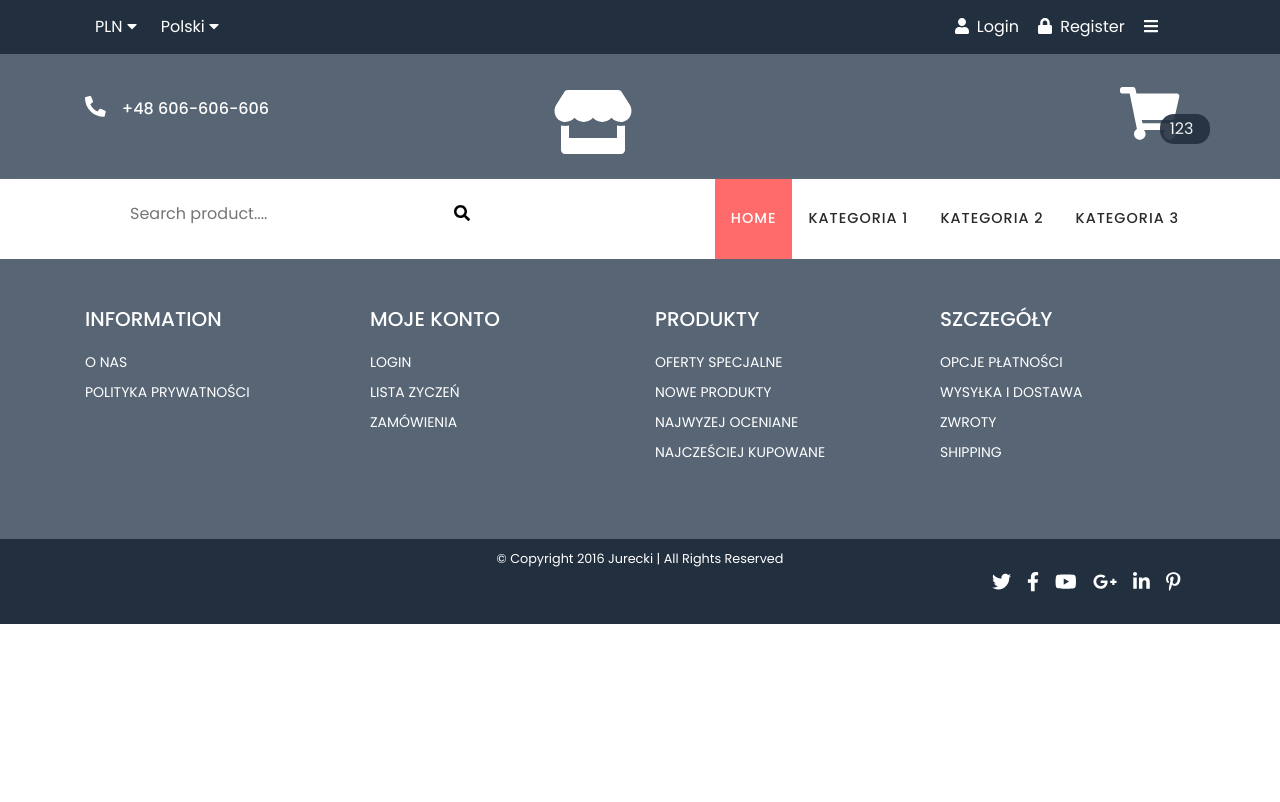
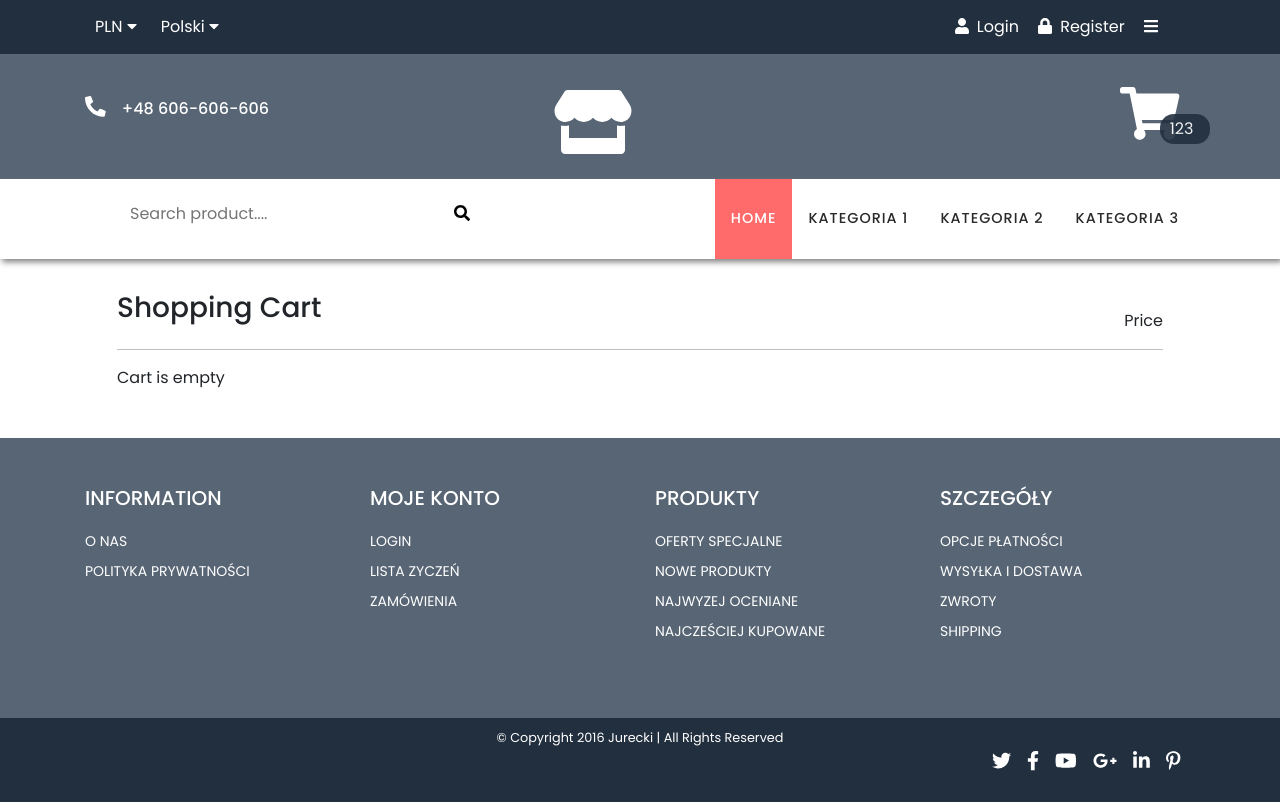
Before and after one commit to jurecki/amigurumi, a React (Create React App) app: page /cart/1 in a window 1280 px wide. Built offline with nearby package versions, Linux system fonts and the light colour scheme.

Commit message:
ShoppingCart component in progress

```diff
--- a/src/App.js
+++ b/src/App.js
@@ -12,6 +12,7 @@ import ProductList from './components/views/ProductList/ProductList';
 import ProductPage from './components/views/ProductPage/ProductPage';
 import RegisterPage from './components/views/RegisterPage/RegisterPage';
 import LoginPage from './components/views/LoginPage/LoginPage';
+import ShoppingCartPage from './components/views/ShoppingCartPage/ShoppingCartPageContainer';
 
 class App extends Component {
   render() {
@@ -20,11 +21,12 @@ class App extends Component {
         <BrowserRouter>
           <MainLayout>
             <Switch>
-              <Route exact path={'/'} component={Homepage} />
-              <Route exact path={'/shop'} component={ProductList} />
-              <Route exact path={'/product/:id'} component={ProductPage} />
-              <Route exact path={'/register'} component={RegisterPage} />
-              <Route exact path={'/login'} component={LoginPage} />
+              <Route exact={true} path={'/'} component={Homepage} />
+              <Route path={'/shop'} component={ProductList} />
+              <Route path={'/product/:id'} component={ProductPage} />
+              <Route path={'/register'} component={RegisterPage} />
+              <Route path={'/login'} component={LoginPage} />
+              <Route path={'/cart/:id?'} component={ShoppingCartPage} />
             </Switch>
           </MainLayout>
         </BrowserRouter>
--- a/src/components/common/Button/Button.js
+++ b/src/components/common/Button/Button.js
@@ -2,14 +2,14 @@ import React from 'react';
 import PropTypes from 'prop-types';
 import styles from './Button.module.scss';
 
-const Button = ({ children, variant }) => {
+const Button = ({ children, variant, click }) => {
   const classes = [];
 
   if (variant) classes.push(styles[variant]);
   else classes.push('main');
 
   return (
-    <a href='#' className={classes.join('')}>
+    <a href='#' className={classes.join('')} onClick={click}>
       {children}
     </a>
   );
@@ -17,6 +17,7 @@ const Button = ({ children, variant }) => {
 
 Button.propTypes = {
   children: PropTypes.node,
+  click: PropTypes.node,
   className: PropTypes.string,
   variant: PropTypes.string,
 };
--- a/src/components/common/ProductBox/ProductBox.js
+++ b/src/components/common/ProductBox/ProductBox.js
@@ -2,6 +2,7 @@ import React from 'react';
 import styles from './ProductBox.module.scss';
 import { FontAwesomeIcon } from '@fortawesome/react-fontawesome';
 import { faShoppingBasket } from '@fortawesome/free-solid-svg-icons';
+import { Link } from 'react-router-dom';
 import Button from '../Button/Button';
 import PropTypes from 'prop-types';
 
@@ -13,7 +14,7 @@ class ProductBox extends React.Component {
     return (
       <div className={styles.root} >
         <div className={styles.photo}>
-          <img src={product.image} alt={product.name}></img>
+          <Link to={`${process.env.PUBLIC_URL}/product/${product.id}`}><img src={product.image} alt={product.name}></img></Link>
         </div>
         <div className={styles.content}>
           <h5>{product.name}</h5>
--- a/src/components/features/ProductPreview/ProductPreview.module.scss
+++ b/src/components/features/ProductPreview/ProductPreview.module.scss
@@ -0,0 +1,10 @@
+@import "../../../styles/settings.scss";
+
+.shoppingQty {
+  button {
+    padding: 0px 10px;
+    margin: 0px 10px;
+    border: 1px solid black;
+    font-size: 1.2rem;
+  }
+}
--- a/src/components/features/ProductPreview/ProductPreviewContainer.js
+++ b/src/components/features/ProductPreview/ProductPreviewContainer.js
@@ -1,5 +1,6 @@
 import { connect } from 'react-redux';
 import { getProduct } from '../../../redux/productsRedux';
+import { createActionAddToCart } from '../../../redux/cartRedux';
 import ProductPreview from './ProductPreview';
 
 const mapStateToProps = (state, props) => ({
@@ -8,5 +9,9 @@ const mapStateToProps = (state, props) => ({
 
 );
 
+const mapDispatchToProps = dispatch => ({
+  addToCart: product => dispatch(createActionAddToCart(product)),
+});
 
-export default connect(mapStateToProps)(ProductPreview);
+
+export default connect(mapStateToProps, mapDispatchToProps)(ProductPreview);
--- /dev/null
+++ b/src/components/views/ShoppingCartPage/ShoppingCartPage.js
@@ -0,0 +1,77 @@
+import React from 'react';
+import PropTypes from 'prop-types';
+import styles from './ShoppingCartPage.module.scss';
+import { Link } from 'react-router-dom';
+
+class ShoppingCartPage extends React.Component {
+  render() {
+    console.log(this.props.cart.cartItems.length);
+    const { cartItems } = this.props.cart;
+    return (
+      <div className='container'>
+        <div className={styles.cart}>
+          <div className={styles.cartList}>
+            <ul className={styles.cartListContainer}>
+              <li>
+                <h3>Shopping Cart </h3>
+                <div>Price </div>
+              </li>
+              {cartItems.length === 0 ?
+                <div>
+                  Cart is empty
+                </div>
+                :
+                cartItems.map(item =>
+                  <li key={item.id}>
+                    <div className={styles.cartImage}>
+                      <img src={item.image} alt="product" />
+                    </div>
+                    <div className={styles.cartName}>
+                      <div>
+                        <Link to={'/product/' + item.product}>
+                          {item.name}
+                        </Link>
+
+                      </div>
+                      <div>
+                        Qty:
+                        {/* <select value={item.qty} onChange={(e) => dispatch(addToCart(item.product, e.target.value))}>
+                          {[...Array(item.countInStock).keys()].map(x =>
+                            <option key={x + 1} value={x + 1}>{x + 1}</option>
+                          )}
+                        </select> */}
+                        {/* <button type="button" className="button" onClick={() => removeFromCartHandler(item.product)} >
+                          Delete
+                    </button> */}
+                      </div>
+                    </div>
+                    <div className={styles.cartPrice}>
+                      ${item.price}
+                    </div>
+                  </li>
+                )
+              }
+            </ul>
+
+          </div >
+          {cartItems.length !== 0 &&
+            <div className={styles.cartAction}>
+              <h3>
+                Total ({cartItems.length} products) : {cartItems.name} PLN
+              </h3>
+              <button className="button primary" disabled={cartItems.length === 0}>
+                Proceed to Checkout
+              </button>
+            </div>
+          }
+        </div >
+      </div >
+    );
+  }
+}
+
+ShoppingCartPage.propTypes = {
+  cart: PropTypes.array,
+};
+
+export default ShoppingCartPage;
--- /dev/null
+++ b/src/components/views/ShoppingCartPage/ShoppingCartPage.module.scss
@@ -0,0 +1,54 @@
+@import "../../../styles/settings.scss";
+
+.cart{
+  display: flex;
+  flex-wrap: wrap;
+  margin: 1rem;
+  align-items: flex-start;
+}
+.cartList{
+  flex: 3;
+}
+.cartAction{
+  flex:1 1 20rem;
+  background-color: #f0f0f0;
+  border-radius: .5rem;
+  padding: 1rem;
+}
+.cartListContainer {
+  padding: 0;
+  list-style-type: none;
+  padding: 1rem;
+
+  li:first-child{
+    display: flex;
+    justify-content: space-between;
+    align-items: flex-end;
+    }
+
+  li {
+    display: flex;
+    justify-content: space-between;
+
+    padding-bottom: 1rem;
+    margin-bottom: 1rem;
+    border-bottom:.1rem #c0c0c0 solid;
+    img {
+      max-width: 10rem;
+      max-height: 10rem;
+    }
+  }
+}
+
+.cartImage{
+  flex: 1 1;
+  padding-right: 15px;
+}
+.cartName{
+  flex: 8 1;
+}
+.cartPrice{
+  flex: 1 1;
+  font-size: 2.5rem;
+  text-align: right;
+}
--- /dev/null
+++ b/src/components/views/ShoppingCartPage/ShoppingCartPageContainer.js
@@ -0,0 +1,16 @@
+import { connect } from 'react-redux';
+import { getShoppingCart } from '../../../redux/cartRedux';
+import ShoppingCartPage from './ShoppingCartPage';
+
+const mapStateToProps = (state, props) => ({
+  cart: getShoppingCart(state, props.id),
+}
+
+);
+
+const mapDispatchToProps = dispatch => ({
+
+});
+
+
+export default connect(mapStateToProps, mapDispatchToProps)(ShoppingCartPage);
--- /dev/null
+++ b/src/redux/cartRedux.js
@@ -0,0 +1,25 @@
+/* selectors */
+export const getShoppingCart = ({ cart }) => cart;
+
+// action name creator
+const reducerName = 'cart';
+const createActionName = name => `app/${reducerName}/${name}`;
+
+// action types
+export const ADD_TO_CART = createActionName('ADD_TO_CART');
+
+// action creators
+export const createActionAddToCart = payload => ({ payload, type: ADD_TO_CART });
+
+/* reducer */
+export default function reducer(statePart = [], action = {}) {
+  switch (action.type) {
+    case ADD_TO_CART:
+      return {
+        ...statePart,
+        cartItems: [...statePart.cartItems, action.payload],
+      };
+    default:
+      return statePart;
+  }
+}
--- a/src/redux/store.js
+++ b/src/redux/store.js
@@ -3,12 +3,14 @@ import initialState from './initialState';
 import categoriesRedux from './categoriesRedux';
 import productsRedux from './productsRedux';
 import usersRedux from './usersRedux';
+import cartRedux from './cartRedux';
 
 //define reducer
 const reducers = {
   categories: categoriesRedux,
   products: productsRedux,
   users: usersRedux,
+  cart: cartRedux,
 };
 
 // add blank reducers for initial state properties without reducers
```
Also changed, not shown: src/components/features/ProductPreview/ProductPreview.js (+55 -5 lines), src/redux/initialState.js (+9 -1 lines).
